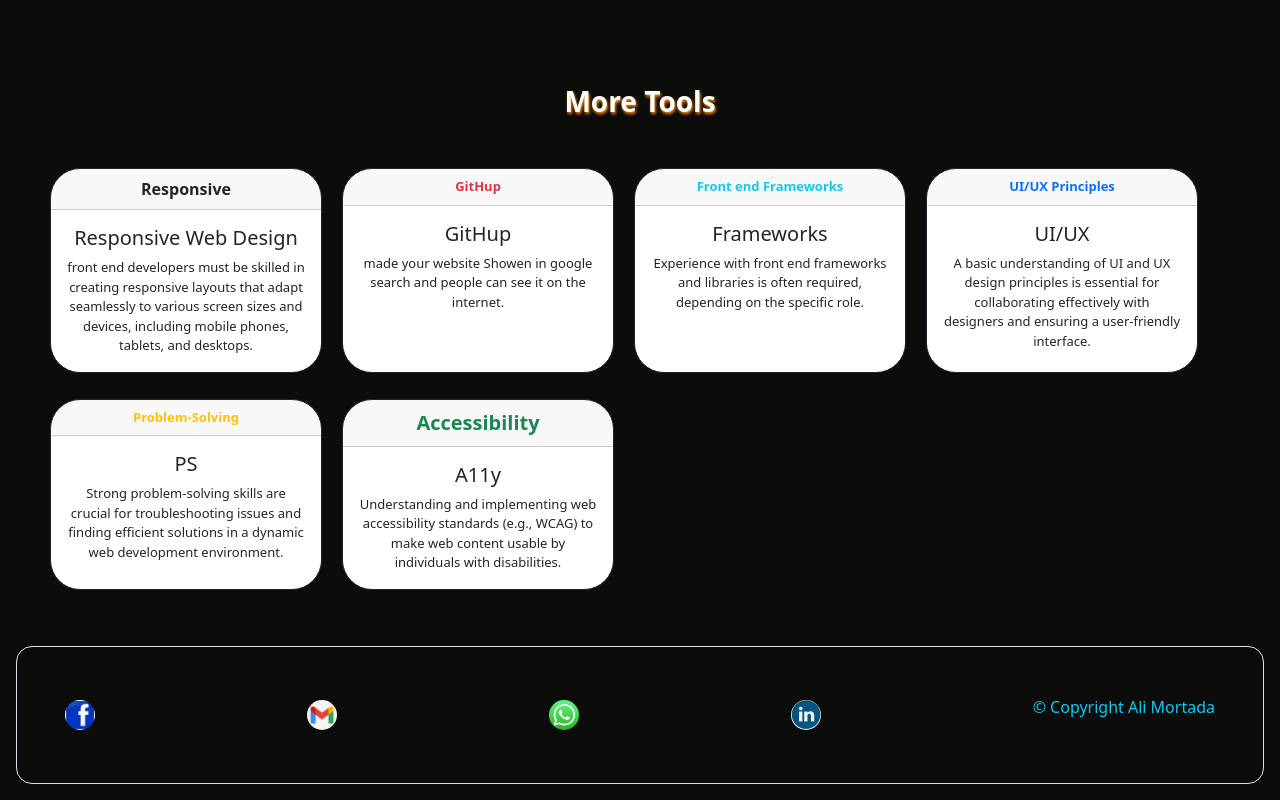
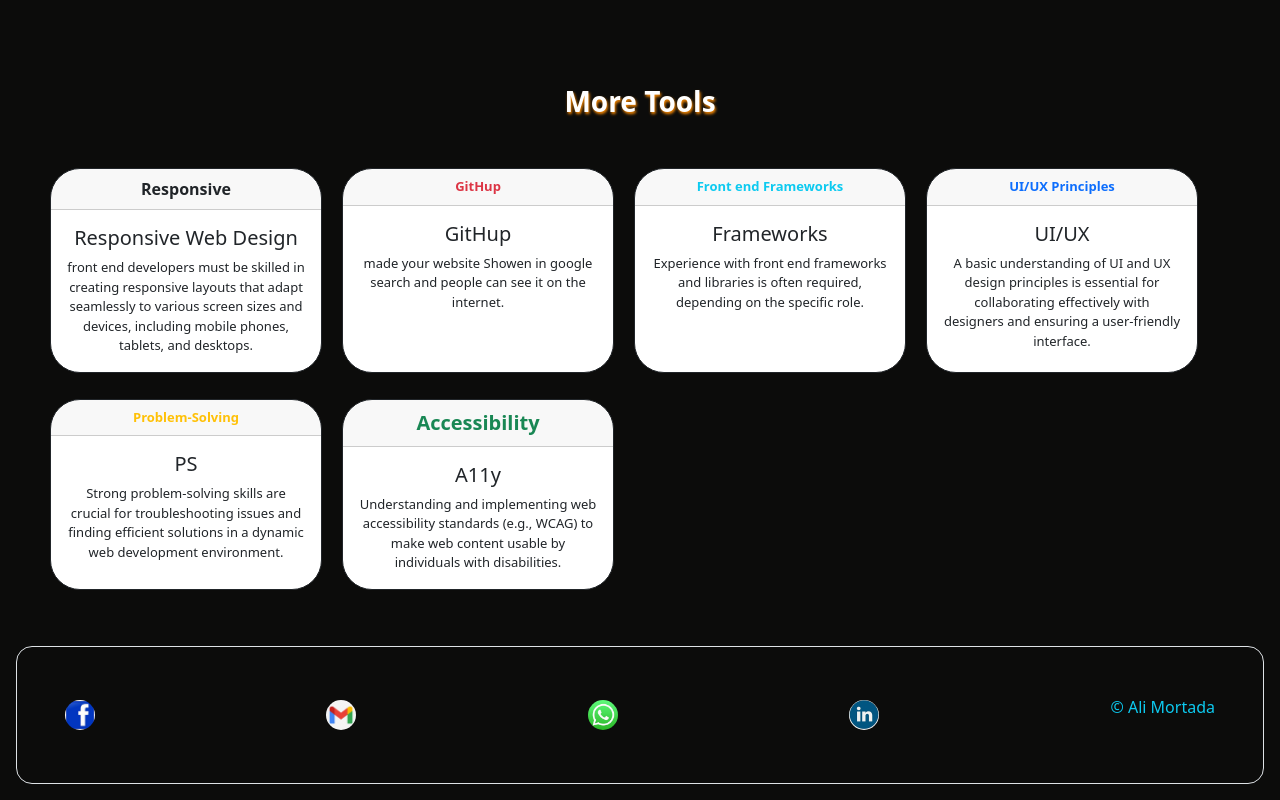
Before and after one commit to Elmohande222/Front_End, a plain HTML site: page index.html in a window 1280 px wide. Shown: the part 1069-1869 px from the top of the page. Drawn offline with Linux system fonts and the light colour scheme.

Commit message:
Update index.html

```diff
--- a/index.html
+++ b/index.html
@@ -238,7 +238,7 @@
         <a href="https://www.linkedin.com/in/ali-mortada-b6bb08281/" target="_blank" title="Ali Mortada">
             <img src="./linked in.jfif" alt="asa" width="30" height="30">
         </a>
-        <p class="copyright">&copy; Copyright Ali Mortada</p>
+        <p class="copyright">&copy;  Ali Mortada</p>
     </footer>
 </body>
 </html>
```
